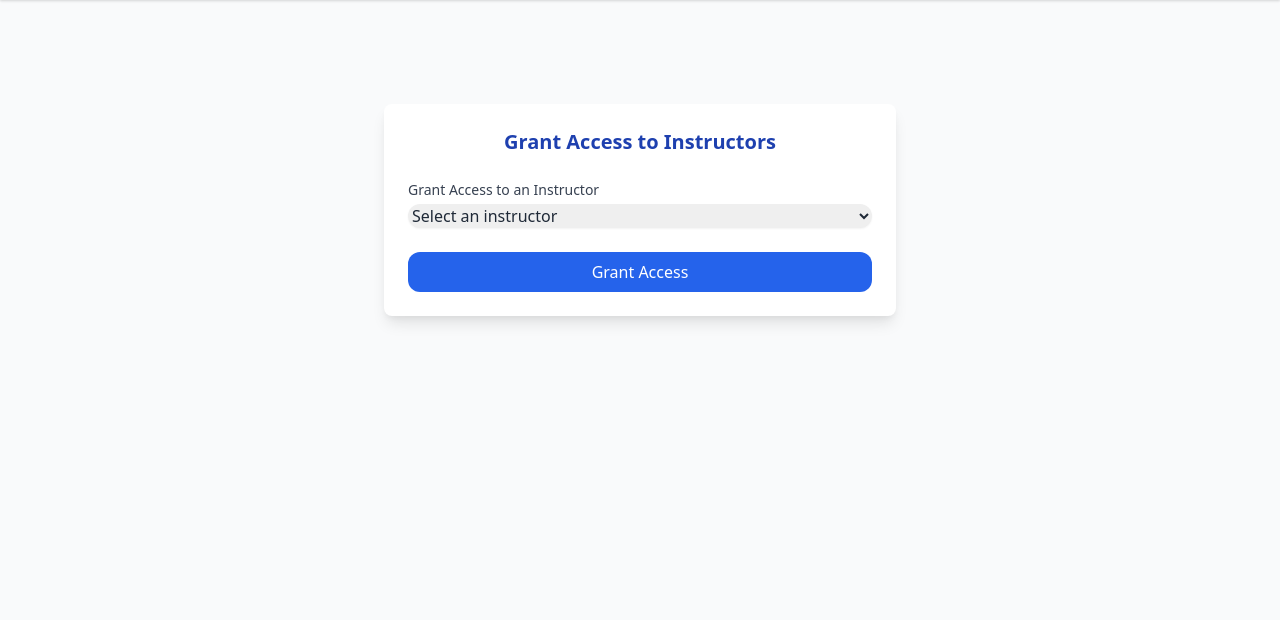
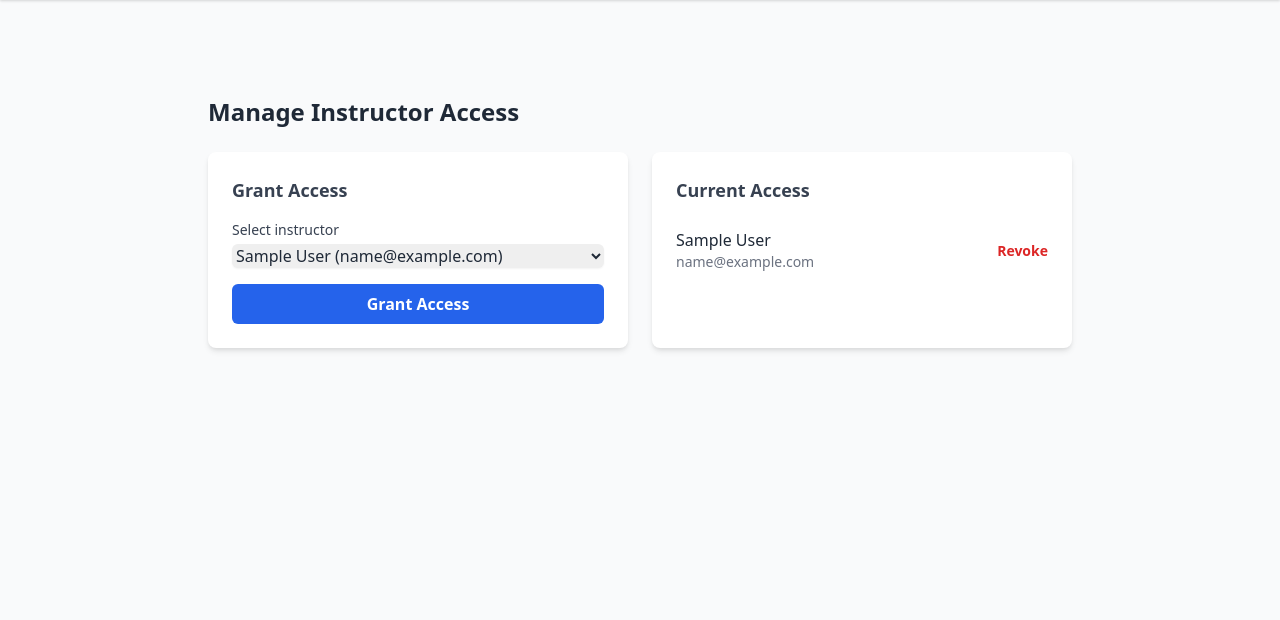
Before and after one commit to steenenmartin/flightlog, a Django app: template app/templates/account/grant_access.html in a window 1280 px wide. Shown: the part 64-684 px from the top of the page. Run offline with Django 3.2, Linux system fonts and the light colour scheme; the template is opened without the code that fills it: most values are stand-ins (such as "Sample title", 1, 10 or a date in 2020).

Commit message:
Update groups and access

```diff
--- a/app/models.py
+++ b/app/models.py
@@ -157,6 +157,10 @@ class CustomUser(AbstractBaseUser, PermissionsMixin):
     def is_examiner(self):
         return self.groups.filter(name='Examiner').exists()
 
+    @property
+    def is_uddannelseschef(self):
+        return self.groups.filter(name='Uddannelseschef').exists()
+
     def clean(self):
         super().clean()
         self.email = self.__class__.objects.normalize_email(self.email)
--- a/app/templates/account/grant_access.html
+++ b/app/templates/account/grant_access.html
@@ -1,32 +1,64 @@
-{% extends 'base_generic.html' %}
+{% extends "base_generic.html" %}
+{% load static %}
+
+{% block title %}Grant Instructor Access{% endblock %}
 
 {% block content %}
-  <div class="max-w-lg mx-auto mt-10 bg-white shadow-lg rounded-lg p-6">
-    <h2 class="text-xl font-bold mb-4 text-blue-800 text-center">Grant Access to Instructors</h2>
+<div class="max-w-4xl mx-auto px-4 py-8">
+  <h1 class="text-2xl font-bold text-gray-800 mb-6">Manage Instructor Access</h1>
 
-   <form method="post" class="space-y-6">
+  <div class="grid md:grid-cols-2 gap-6">
+    <!-- Grant Access Card -->
+    <div class="bg-white shadow-md rounded-lg p-6">
+      <h2 class="text-lg font-semibold text-gray-700 mb-4">Grant Access</h2>
+      <form method="post" class="space-y-4">
         {% csrf_token %}
-
-      <!-- Grant Access to Instructor -->
         <div>
-        <label for="allowed_instructor" class="block text-sm font-medium text-gray-700">
-          Grant Access to an Instructor
+          <label for="allowed_instructor" class="block text-sm font-medium text-gray-700 mb-1">
+            Select instructor
           </label>
-        <select name="allowed_instructor" id="allowed_instructor" required
-                class="mt-1 block w-full rounded-xl border-gray-300 shadow-sm focus:ring-blue-500 focus:border-blue-500">
-          <option value="" disabled selected>Select an instructor</option>
+          <select name="allowed_instructor" id="allowed_instructor"
+                  class="block w-full rounded-md border-gray-300 shadow-sm focus:ring-blue-500 focus:border-blue-500">
             {% for instructor in instructors %}
-            <option value="{{ instructor.pk }}">{{ instructor.full_name }} ({{ instructor.email }})</option>
+              <option value="{{ instructor.id }}">
+                {{ instructor.full_name }} ({{ instructor.email }})
+              </option>
             {% endfor %}
           </select>
         </div>
-
-      <div>
         <button type="submit"
-                class="w-full bg-blue-600 text-white py-2 px-4 rounded-xl hover:bg-blue-700 transition">
+                class="w-full bg-blue-600 hover:bg-blue-700 text-white font-semibold py-2 px-4 rounded-md transition">
           Grant Access
         </button>
-      </div>
       </form>
     </div>
+
+    <!-- Revoke Access Card -->
+    <div class="bg-white shadow-md rounded-lg p-6">
+      <h2 class="text-lg font-semibold text-gray-700 mb-4">Current Access</h2>
+      {% if current_instructors %}
+        <ul class="divide-y divide-gray-200">
+          {% for instructor in current_instructors %}
+            <li class="py-2 flex justify-between items-center">
+              <div>
+                <p class="text-gray-800 font-medium">{{ instructor.full_name }}</p>
+                <p class="text-sm text-gray-500">{{ instructor.email }}</p>
+              </div>
+              <form method="post">
+                {% csrf_token %}
+                <input type="hidden" name="revoke_instructor" value="{{ instructor.id }}">
+                <button type="submit"
+                        class="text-red-600 hover:text-red-800 font-semibold text-sm">
+                  Revoke
+                </button>
+              </form>
+            </li>
+          {% endfor %}
+        </ul>
+      {% else %}
+        <p class="text-gray-500 text-sm">No instructors currently have access.</p>
+      {% endif %}
+    </div>
+  </div>
+</div>
 {% endblock %}
```
Also changed, not shown: app/views.py (+25 -26 lines). Lines whose indentation alone changed are shown as unchanged.
